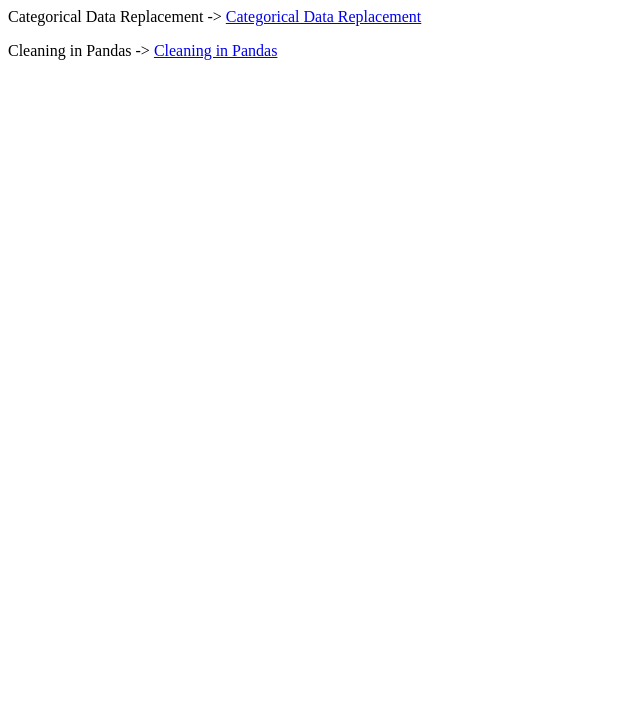
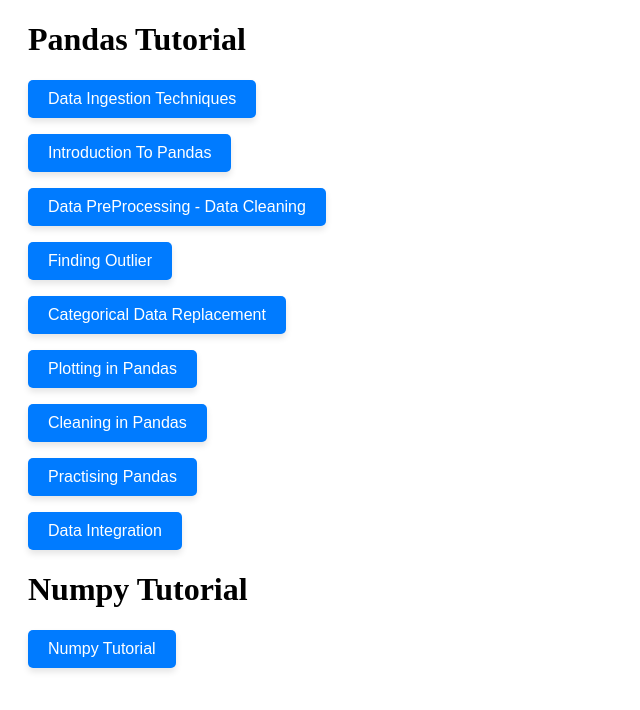
Before and after one commit to Rhytech/DataAnalysisLibraries, a plain HTML site: page index.html in a window 1280 px wide. Shown: the whole page, without its empty margins (0-640 px from the left). Drawn offline with Linux system fonts and the light colour scheme.

Commit message:
Update index.html
Signed-off-by: rhythm <rhythmpangotra2017@gmail.com>

```diff
--- a/index.html
+++ b/index.html
@@ -1,4 +1,48 @@
+<!DOCTYPE html>
+<html lang="en">
+<head>
+<meta charset="UTF-8">
+<meta name="viewport" content="width=device-width, initial-scale=1.0">
+<title>Data Analysis Libraries</title>
+<style>
+.button {
+  display: inline-block;
+  padding: 10px 20px;
+  font-size: 16px;
+  cursor: pointer;
+  text-align: center;
+  text-decoration: none;
+  outline: none;
+  color: #fff;
+  background-color: #007bff;
+  border: none;
+  border-radius: 5px;
+  box-shadow: 0 4px 6px rgba(0, 0, 0, 0.1);
+}
 
-<p>Categorical Data Replacement -> <a href = "CategoricalDataReplacement.html">Categorical Data Replacement</a></p>
+.button:hover {
+  background-color: #0056b3;
+}
 
-<p>Cleaning in Pandas -> <a href = "Cleaning in Pandas.html">Cleaning in Pandas</a></p>
+.container {
+  margin: 20px;
+}
+</style>
+</head>
+<body>
+<div class="container">
+  <h1>Pandas Tutorial</h1>
+  <p><button class="button" onclick="location.href='Data_Ingestion_Techniques.html'">Data Ingestion Techniques</button></p>
+  <p><button class="button" onclick="location.href='Introduction_Pandas.html'">Introduction To Pandas</button></p>
+  <p><button class="button" onclick="location.href='Data PreProcessing - Data Cleaning.html'">Data PreProcessing - Data Cleaning</button></p>
+  <p><button class="button" onclick="location.href='Finding_Outlier.html'">Finding Outlier</button></p>
+  <p><button class="button" onclick="location.href='CategoricalDataReplacement.html'">Categorical Data Replacement</button></p>
+  <p><button class="button" onclick="location.href='Plotting in Pandas.html'">Plotting in Pandas</button></p>
+  <p><button class="button" onclick="location.href='Cleaning in Pandas.html'">Cleaning in Pandas</button></p>
+  <p><button class="button" onclick="location.href='Learning By Practising 1.html'">Practising Pandas</button></p>
+  <p><button class="button" onclick="location.href='Data Integration.html'">Data Integration</button></p>
+  <h1>Numpy Tutorial</h1>
+  <p><button class="button" onclick="location.href='Numpy Tutorial 1.html'">Numpy Tutorial</button></p>
+</div>
+</body>
+</html>
```
